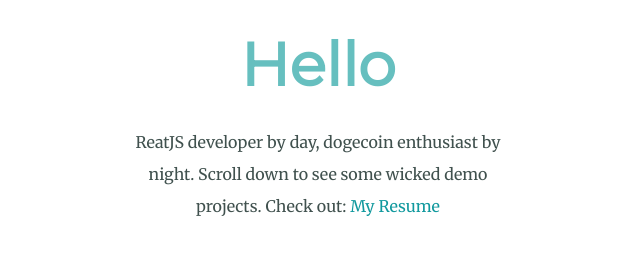
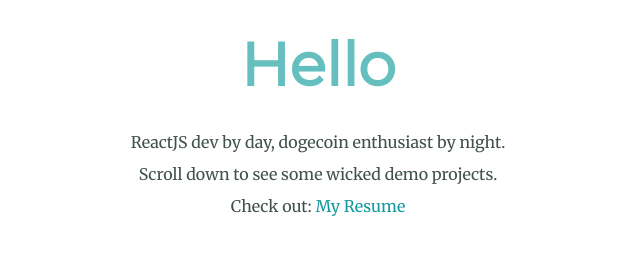
Before and after one commit to tylerbare98/Portfolio, a website: page index.html in a window 1280 px wide. Shown: the part 1120-1392 px from the top of the page, without its empty margins (322-962 px from the left). Drawn offline with Linux system fonts and the light colour scheme.

Commit message:
Update index.html

```diff
--- a/index.html
+++ b/index.html
@@ -33,8 +33,8 @@
      Hello
     </h1>
     <p id="intro">
-     ReatJS developer by day, dogecoin enthusiast by night.
-     Scroll down to see some wicked demo projects.
+     ReactJS dev by day, dogecoin enthusiast by night. </br>
+     Scroll down to see some wicked demo projects. </br>
      Check out:
      <a href="resume.html" id="resumeA" target="_blank">
       My Resume
```
